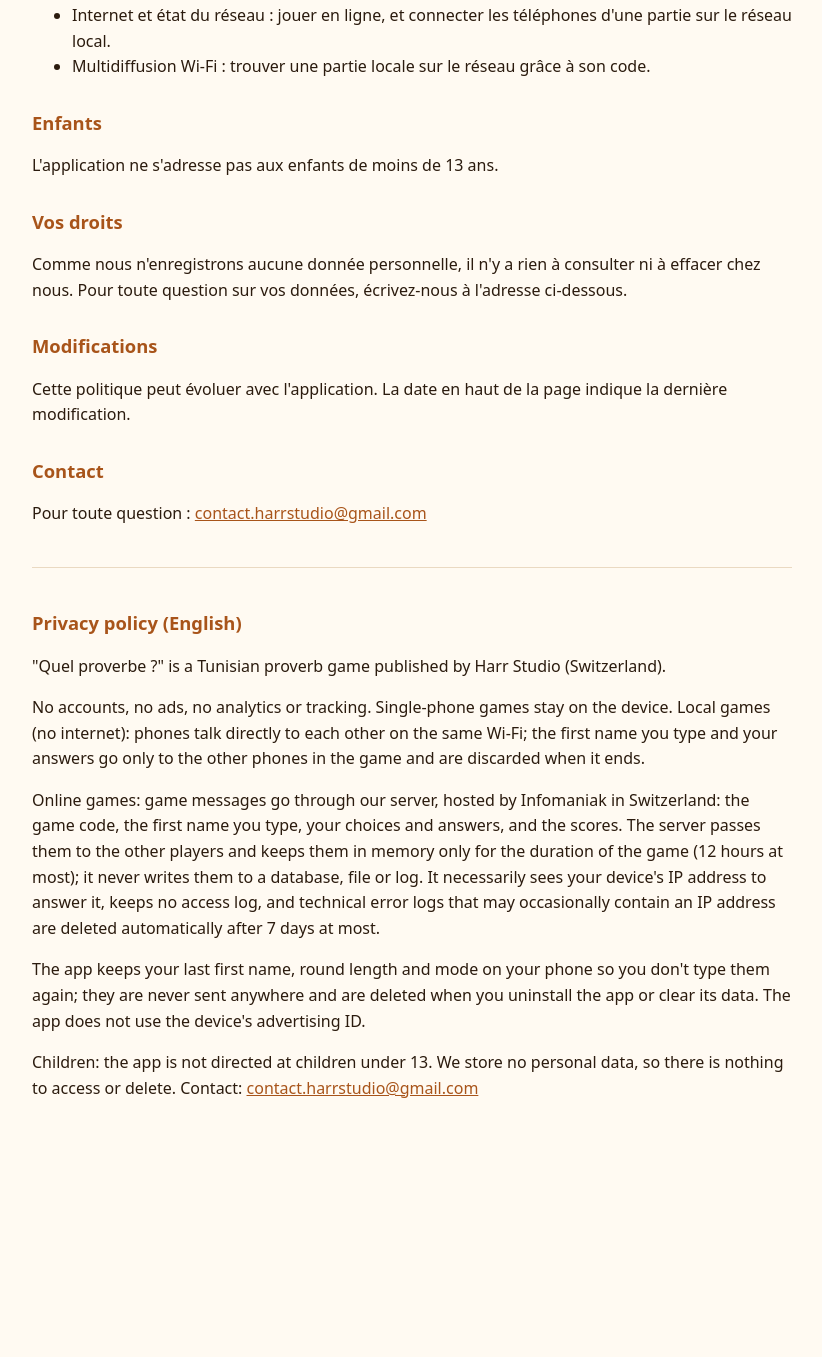
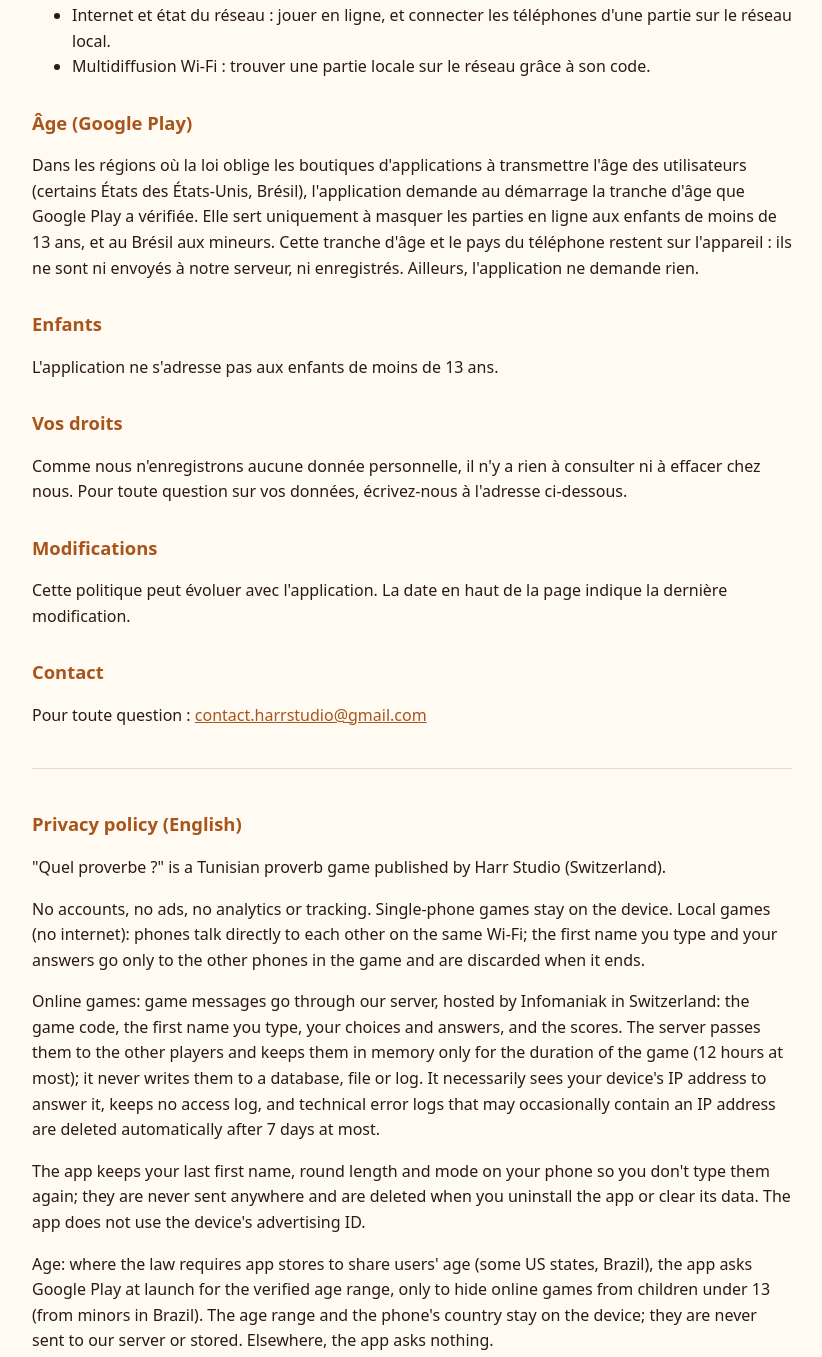
Before and after one commit to ahmedmed82/ahmedmed82.github.io, a plain HTML site: page quel-proverbe/confidentialite.html in a window 1280 px wide. Shown: the part 1285-2642 px from the top of the page, without its empty margins (228-1050 px from the left). Before the commit the page ends 2450 px from the top, so only its background shows below. Drawn offline with Linux system fonts and the light colour scheme.

Commit message:
2.0.3: age signal release for Google Play

```diff
--- a/quel-proverbe/confidentialite.html
+++ b/quel-proverbe/confidentialite.html
@@ -51,6 +51,9 @@
   <li>Multidiffusion Wi-Fi : trouver une partie locale sur le réseau grâce à son code.</li>
 </ul>
 
+<h2>Âge (Google Play)</h2>
+<p>Dans les régions où la loi oblige les boutiques d'applications à transmettre l'âge des utilisateurs (certains États des États-Unis, Brésil), l'application demande au démarrage la tranche d'âge que Google Play a vérifiée. Elle sert uniquement à masquer les parties en ligne aux enfants de moins de 13 ans, et au Brésil aux mineurs. Cette tranche d'âge et le pays du téléphone restent sur l'appareil : ils ne sont ni envoyés à notre serveur, ni enregistrés. Ailleurs, l'application ne demande rien.</p>
+
 <h2>Enfants</h2>
 <p>L'application ne s'adresse pas aux enfants de moins de 13 ans.</p>
 
@@ -70,6 +73,7 @@
 <p>No accounts, no ads, no analytics or tracking. Single-phone games stay on the device. Local games (no internet): phones talk directly to each other on the same Wi-Fi; the first name you type and your answers go only to the other phones in the game and are discarded when it ends.</p>
 <p>Online games: game messages go through our server, hosted by Infomaniak in Switzerland: the game code, the first name you type, your choices and answers, and the scores. The server passes them to the other players and keeps them in memory only for the duration of the game (12 hours at most); it never writes them to a database, file or log. It necessarily sees your device's IP address to answer it, keeps no access log, and technical error logs that may occasionally contain an IP address are deleted automatically after 7 days at most.</p>
 <p>The app keeps your last first name, round length and mode on your phone so you don't type them again; they are never sent anywhere and are deleted when you uninstall the app or clear its data. The app does not use the device's advertising ID.</p>
+<p>Age: where the law requires app stores to share users' age (some US states, Brazil), the app asks Google Play at launch for the verified age range, only to hide online games from children under 13 (from minors in Brazil). The age range and the phone's country stay on the device; they are never sent to our server or stored. Elsewhere, the app asks nothing.</p>
 <p>Children: the app is not directed at children under 13. We store no personal data, so there is nothing to access or delete. Contact: <a href="mailto:contact.harrstudio@gmail.com">contact.harrstudio@gmail.com</a></p>
 </main>
 </body>
```
